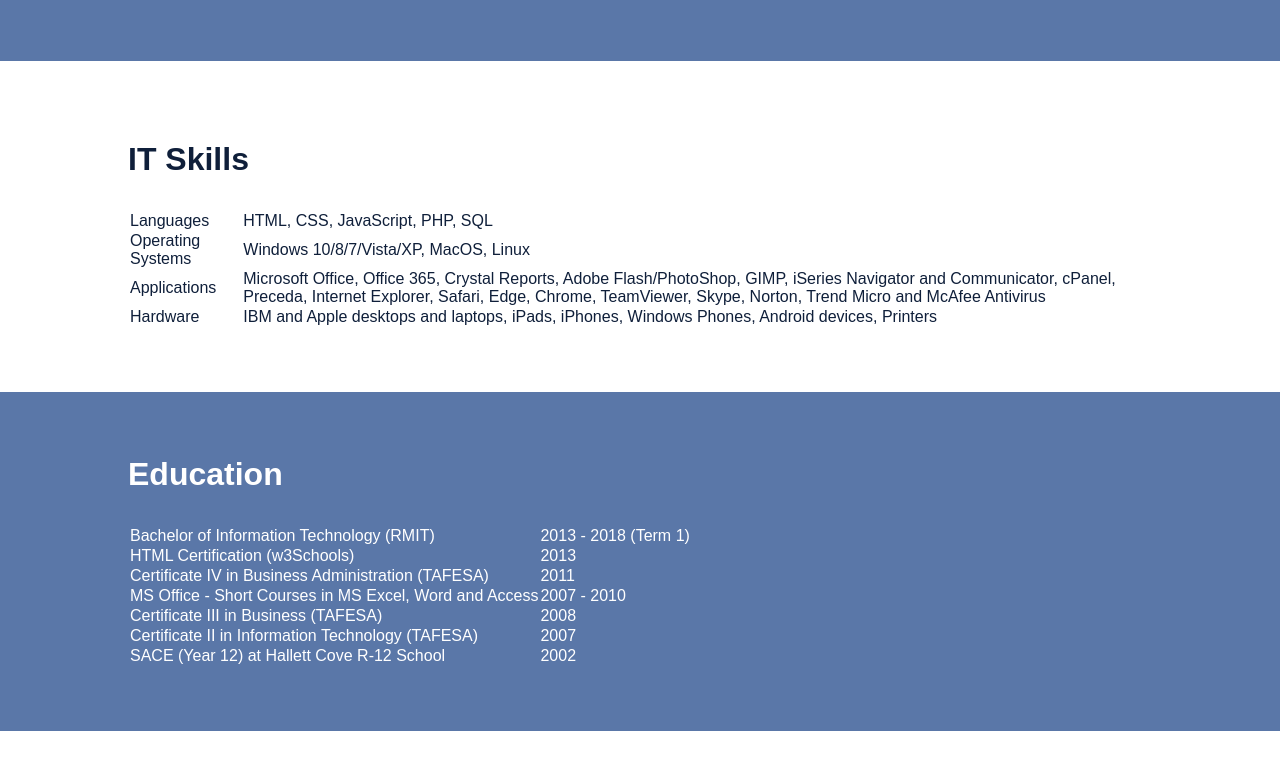
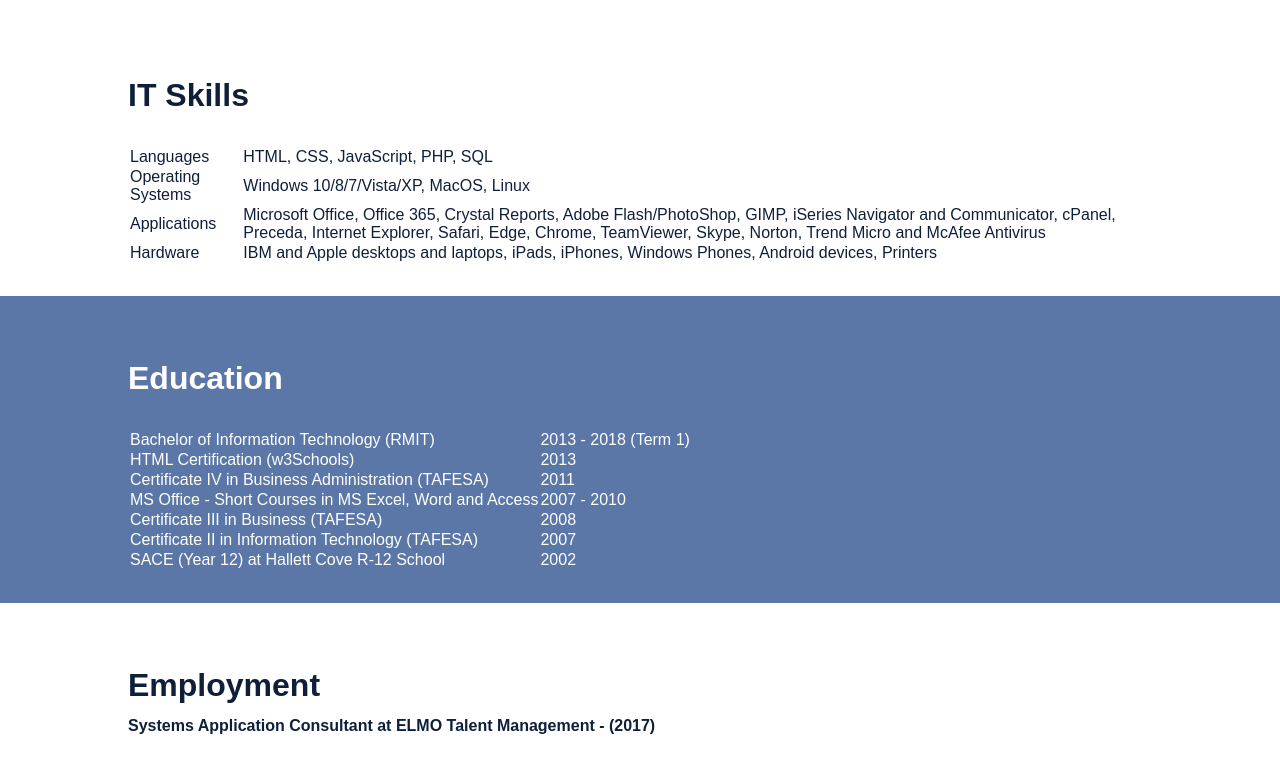
Before and after one commit to joel-graves/resume, a plain HTML site: page index.html in a window 1280 px wide. Shown: the part 1293-2073 px from the top of the page. Drawn offline with Linux system fonts and the light colour scheme.

Commit message:
added window resize and content fixes

```diff
--- a/index.html
+++ b/index.html
@@ -48,17 +48,20 @@
       #headerName{
         font-size: 2em;
         padding-top: 5%;
+        padding-right: 10%;
         padding-left: 10%;
         padding-bottom: 10%;
       }
       .headerTitle{
         font-size: 2.5em;
+        padding-right: 10%;
         padding-left: 10%;
       }
       #headerDesc{
         font-size: 1.5em;
         font-style: italic;
         padding-top: 10%;
+        padding-right: 10%;
         padding-left: 10%;
       }
 
@@ -73,17 +76,19 @@
       .sectionTitle{
         font-size: 2em;
         padding-top: 5%;
+        padding-right: 10%;
         padding-left: 10%;
       }
       .sectionContent{
         padding-top: 2.5%;
         padding-left: 10%;
-        padding-bottom: 5%;
+        padding-bottom: 2.5%;
         padding-right: 10%;
       }
       .listTitle{
         font-size: 1em;
-        padding-top: 2.5%;
+        padding-top: 1%;
+        padding-right: 10%;
         padding-left: 10%;
       }
 
@@ -95,12 +100,23 @@
       }
     </style>
     <script type = "text/javascript">
+      /*Risizes the top section of the page depending on the width and height of the window.*/
       function resizeHeader(){
-        var header, winW, winH, px;
+        var page, header, winW, winH, px;
+        /*Get the body and header element and the window width and height.*/
+        page = document.getElementsByTagName("body")[0];
         header = document.getElementById("titleHeader");
         winW = window.innerWidth;
         winH = window.innerHeight;
         px =  "px";
+        /*If the window width is less than the height, lower the font size.*/
+        if(winW < winH){
+          page.style.fontSize = "10px";
+        }
+        else{
+          page.style.fontSize = "16px";
+        }
+        /*Resize the header tag dimensions.*/
         header.style.width = winW + px;
         header.style.height = winH + px;
       }
```
